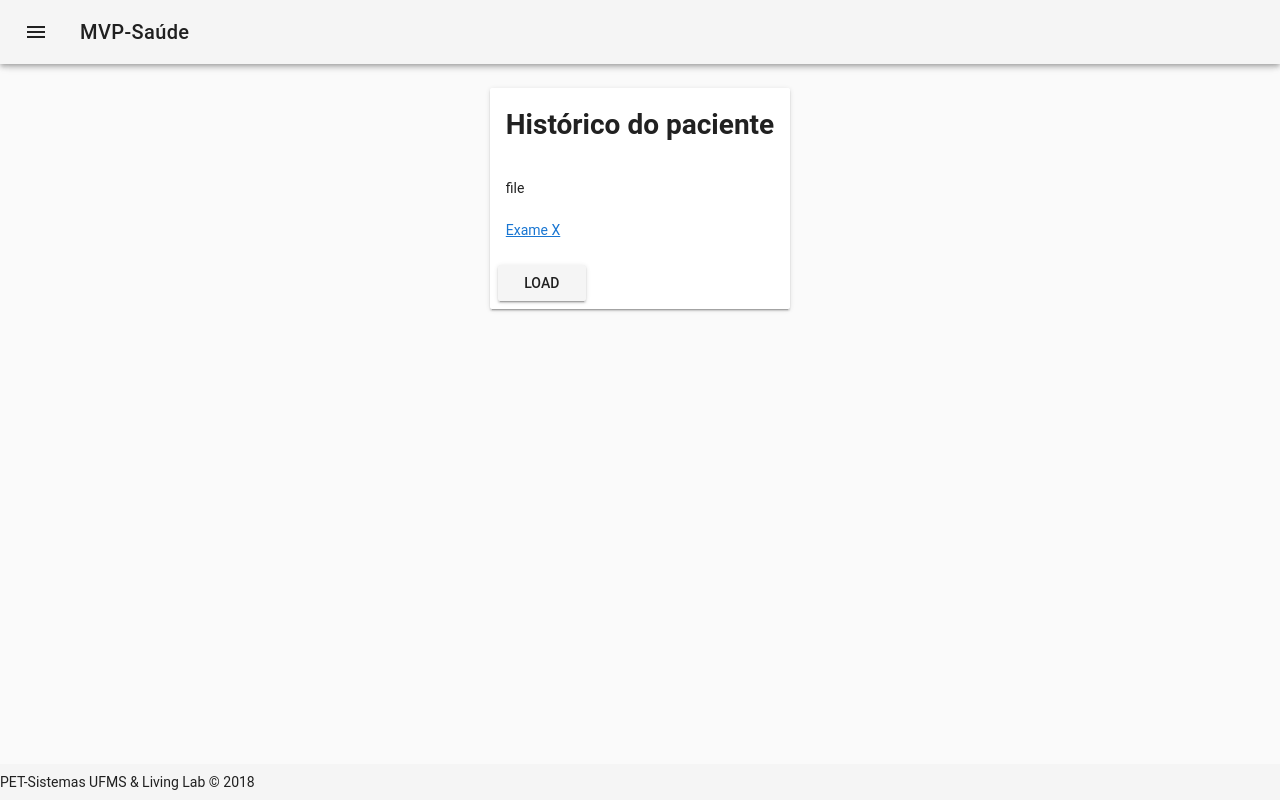
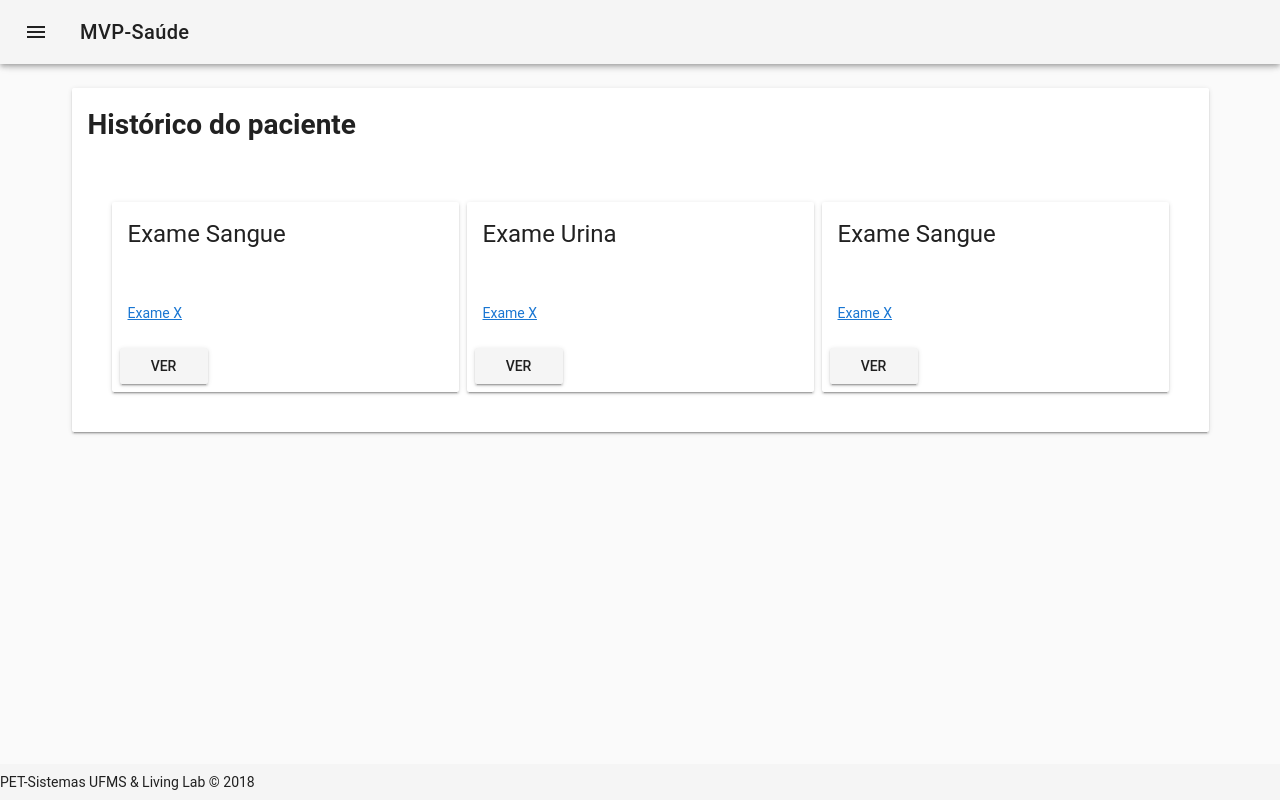
Before and after one commit to froeder/static, a Vue app: page /#/history_patient in a window 1280 px wide. Built offline with nearby package versions, Linux system fonts and the light colour scheme; no server answers.

Commit message:
Altered first page on load, create token access screen and more changes in Views"

```diff
--- a/package.json
+++ b/package.json
@@ -16,6 +16,7 @@
     "moment": "^2.22.2",
     "pdf-to-text": "0.0.6",
     "pdftohtmljs": "^0.5.2",
+    "pdftotextjs": "^0.5.1",
     "register-service-worker": "^1.0.0",
     "vue": "^2.5.16",
     "vue-moment": "^4.0.0",
--- a/src/App.vue
+++ b/src/App.vue
@@ -61,7 +61,7 @@
                     {
                         icon: 'account_box',
                         title: 'Sair',
-                        linkpath: '/logout'
+                        linkpath: '/'
                     }
                 ],
                 miniVariant: false,
--- a/src/router.js
+++ b/src/router.js
@@ -8,13 +8,15 @@ import SendFile from './views/SendFile'
 import GenerateToken from './views/GenerateToken'
 import HistoryPatient from './views/HistoryPatient'
 import Logout from './views/Logout'
+import Initial from './views/Initial'
+import Token from './views/Token'
 
 Vue.use(Router)
 
 export default new Router({
     routes: [
         {
-            path: '/',
+            path: '/login',
             name: 'login',
             component: Login
         },
@@ -52,6 +54,16 @@ export default new Router({
             path: '/logout',
             name: 'logout',
             component: Logout
+        },
+        {
+            path: '/',
+            name: 'initial',
+            component: Initial
+        },
+        {
+            path: '/token',
+            name: 'token',
+            component: Token
         }
     ]
 })
--- a/src/views/HistoryPatient.vue
+++ b/src/views/HistoryPatient.vue
@@ -1,22 +1,59 @@
 <template>
-    <v-container fluid>
-        <v-slide-y-transition mode="out-in">
-            <v-layout column align-center>
+    <v-container>
         <v-card>
-                    <v-card-title><h1>Histórico do paciente</h1></v-card-title>
+            <v-card-title><h1>Histórico do paciente  </h1> <h4>{{this.$store.state.user_logged}} <br></h4></v-card-title>
+            <v-card-text>
+                <v-container grid-list-md>
+                    <v-layout row wrap>
+                        <v-flex xs12 sm4>
+                            <v-card>
+                                <v-card-title class="headline">Exame Sangue</v-card-title>
+                                <v-spacer></v-spacer>
                                 <v-card-text>
                                     {{this.fileName}} <br>
-                        {{this.$store.state.user_logged}} <br>
                                     <a href="/api/files/historico-pdf-1529796371985">Exame X</a>
                                 </v-card-text>
                                 <v-card-actions>
-                        <v-btn @click="loadPdf()">
-                            Load
+                                    <v-btn>
+                                        Ver
                                     </v-btn>
                                 </v-card-actions>
                             </v-card>
+                        </v-flex>
+                        <v-flex xs12 sm4>
+                            <v-card>
+                                <v-card-title class="headline">Exame Urina</v-card-title>
+                                <v-spacer></v-spacer>
+                                <v-card-text>
+                                    {{this.fileName}} <br>
+                                    <a href="/api/files/mozilla-pdf-1529802961547">Exame X</a>
+                                </v-card-text>
+                                <v-card-actions>
+                                    <v-btn>
+                                        Ver
+                                    </v-btn>
+                                </v-card-actions>
+                            </v-card>
+                        </v-flex>
+                        <v-flex xs12 sm4>
+                            <v-card>
+                                <v-card-title class="headline">Exame Sangue</v-card-title>
+                                <v-spacer></v-spacer>
+                                <v-card-text>
+                                    {{this.fileName}} <br>
+                                    <a href="/api/files/receita-federal-do-brasil-pdf-1529802242191">Exame X</a>
+                                </v-card-text>
+                                <v-card-actions>
+                                    <v-btn>
+                                        Ver
+                                    </v-btn>
+                                </v-card-actions>
+                            </v-card>
+                        </v-flex>
                     </v-layout>
-        </v-slide-y-transition>
+                    </v-container>
+            </v-card-text>
+        </v-card>
     </v-container>
 </template>
 
@@ -26,7 +63,7 @@ import axios from 'axios'
 export default {
     data () {
         return {
-            fileName: 'file',
+            fileName: '',
             user: 'user'
         }
     },
@@ -40,8 +77,11 @@ export default {
         let uri = '/api/files/historico-pdf-1529796371985'
         axios.get(uri).then((response) => {
             console.log(response)
+            this.fileName = response.headers.etag
+
+            console.log(this.fileName)
         })
-        //  axios.get('/api/files/historico-pdf-1529796371985').then('pegou')
+        //  axios.get('/api/files/historico-pdf-1529796371985')
     }
 }
 </script>
--- /dev/null
+++ b/src/views/Initial.vue
@@ -0,0 +1,13 @@
+<template>
+    <v-container fluid>
+        <v-layout column align-center>
+        <v-card>
+            <v-card-title><h2>Escolha uma opção</h2>    </v-card-title>
+            <v-card-text>
+                <v-btn color="success" block to="/login">Login</v-btn>
+                <v-btn color="info" block to="/token">Token</v-btn>
+            </v-card-text>
+        </v-card>
+        </v-layout>
+    </v-container>
+</template>
--- a/src/views/Login.vue
+++ b/src/views/Login.vue
@@ -22,6 +22,9 @@
                             </v-container>
                         </v-card-actions>
                     </v-card>
+                    <v-btn color="info" block to="/">
+                    <v-icon>arrow_back</v-icon>
+                    Voltar</v-btn>
                 </v-form>
             </v-layout>
         </v-slide-y-transition>
--- a/src/views/SendFile.vue
+++ b/src/views/SendFile.vue
@@ -1,7 +1,6 @@
 <template>
     <v-container fluid>
         <v-slide-y-transition mode="out-in">
-            <v-layout column align-center>
             <v-card>
                 <v-card-title>
                     <h1>Exame médico</h1>
@@ -24,7 +23,6 @@
                     </v-alert>
                 </v-form>
             </v-card>
-            </v-layout>
         </v-slide-y-transition>
     </v-container>
 </template>
--- /dev/null
+++ b/src/views/Token.vue
@@ -0,0 +1,28 @@
+<template>
+    <v-container fluid>
+        <v-slide-y-transition mode="out-in">
+            <v-layout column align-center>
+                <v-form>
+                    <v-card>
+                    <v-card-title>
+                        <h1>Login</h1>
+                    </v-card-title>
+                    <v-card-text>
+                        <v-text-field
+                        name="searchToken"
+                        label="Digite o Token recebido"
+                        prepend-icon="search"
+                        ></v-text-field>
+                        <v-btn color="info" block>Buscar</v-btn>
+                    </v-card-text>
+
+                </v-card>
+                <v-btn color="info" block to="/">
+                    <v-icon>arrow_back</v-icon>
+                    Voltar
+                </v-btn>
+                </v-form>
+            </v-layout>
+        </v-slide-y-transition>
+    </v-container>
+</template>
```
Also changed, not shown: 1 other file (tests, documents, lock files or other folders). Lines whose indentation alone changed are shown as unchanged.
